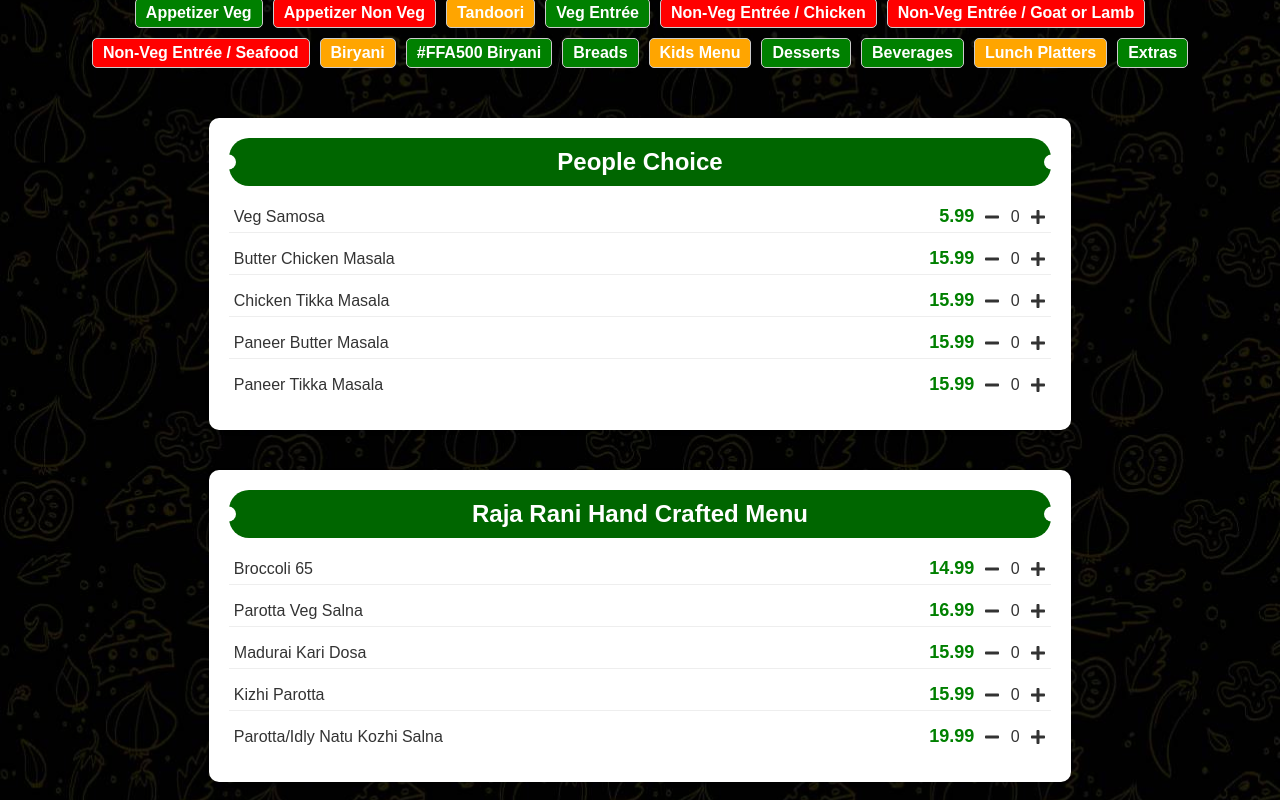
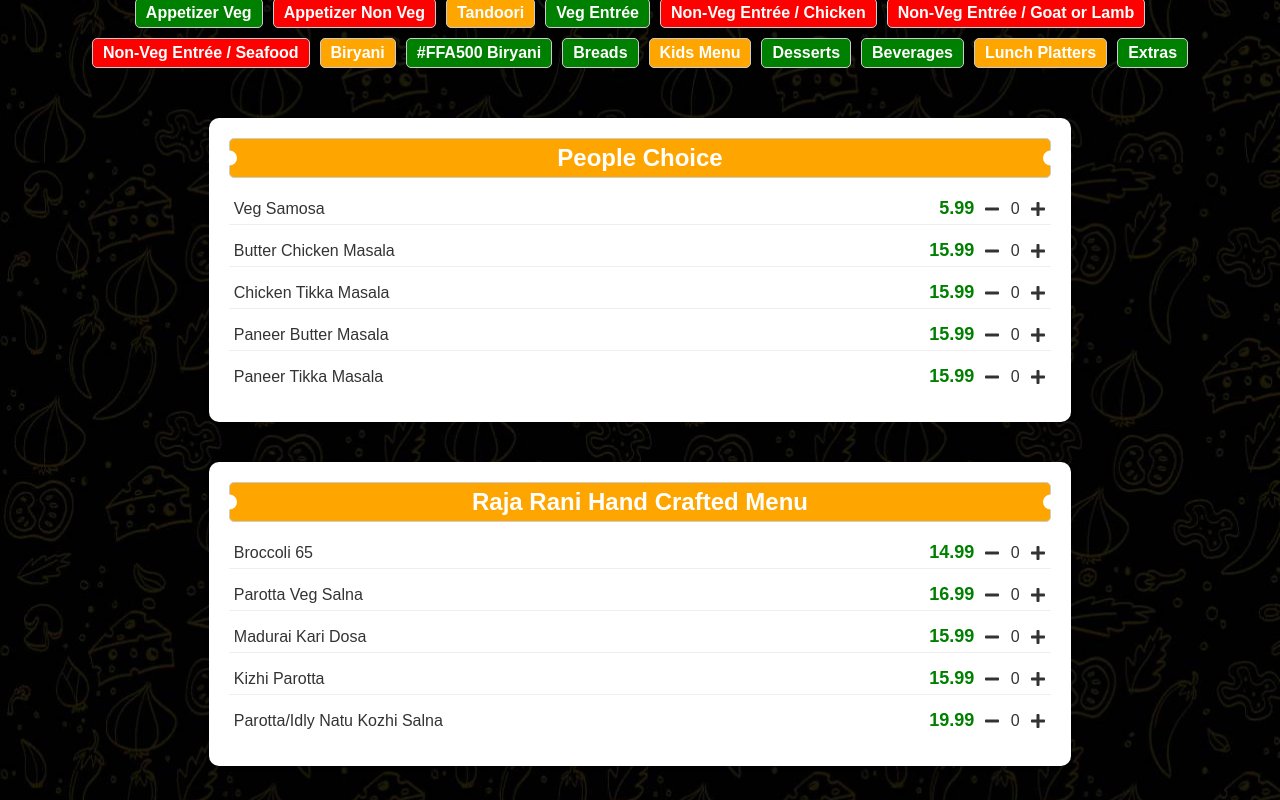
Before and after one commit to QuixentSolutions/rajarani-michigan, a React (Create React App) app: page / in a window 1280 px wide. Shown: the part 1440-2240 px from the top of the page. Built offline with nearby package versions, Linux system fonts and the light colour scheme.

Commit message:
Latest changes

```diff
--- a/src/App.css
+++ b/src/App.css
@@ -941,17 +941,6 @@ header {
   transform: translateY(-50%);
 }
 
-.section-title:not(.non-veg):not(.n-veg) {
-  background: #006600;
-}
-
-.non-veg {
-  background: #cc0000;
-}
-
-.n-veg {
-  background: #cc0000;
-}
 
 .menu-items {
   list-style: none;
--- a/src/components/MenuCards.js
+++ b/src/components/MenuCards.js
@@ -72,12 +72,17 @@ function Menu() {
             <div key={index} className="menu-section">
               <h2
                 id={sectionId}
-                className={`section-title ${
-                  section.title.includes("Non-Veg") ||
-                  section.title.includes("N Veg")
-                    ? "non-veg"
-                    : ""
-                }`}
+                style={{
+                  textDecoration: "none",
+                  color: "white",
+                  fontWeight: "bold",
+                  padding: "5px 10px",
+                  border: "1px solid #ccc",
+                  borderRadius: "5px",
+                  cursor: "pointer",
+                  backgroundColor: section.color,
+                }}
+                className={`section-title`}
               >
                 {section.title}
               </h2>
```
